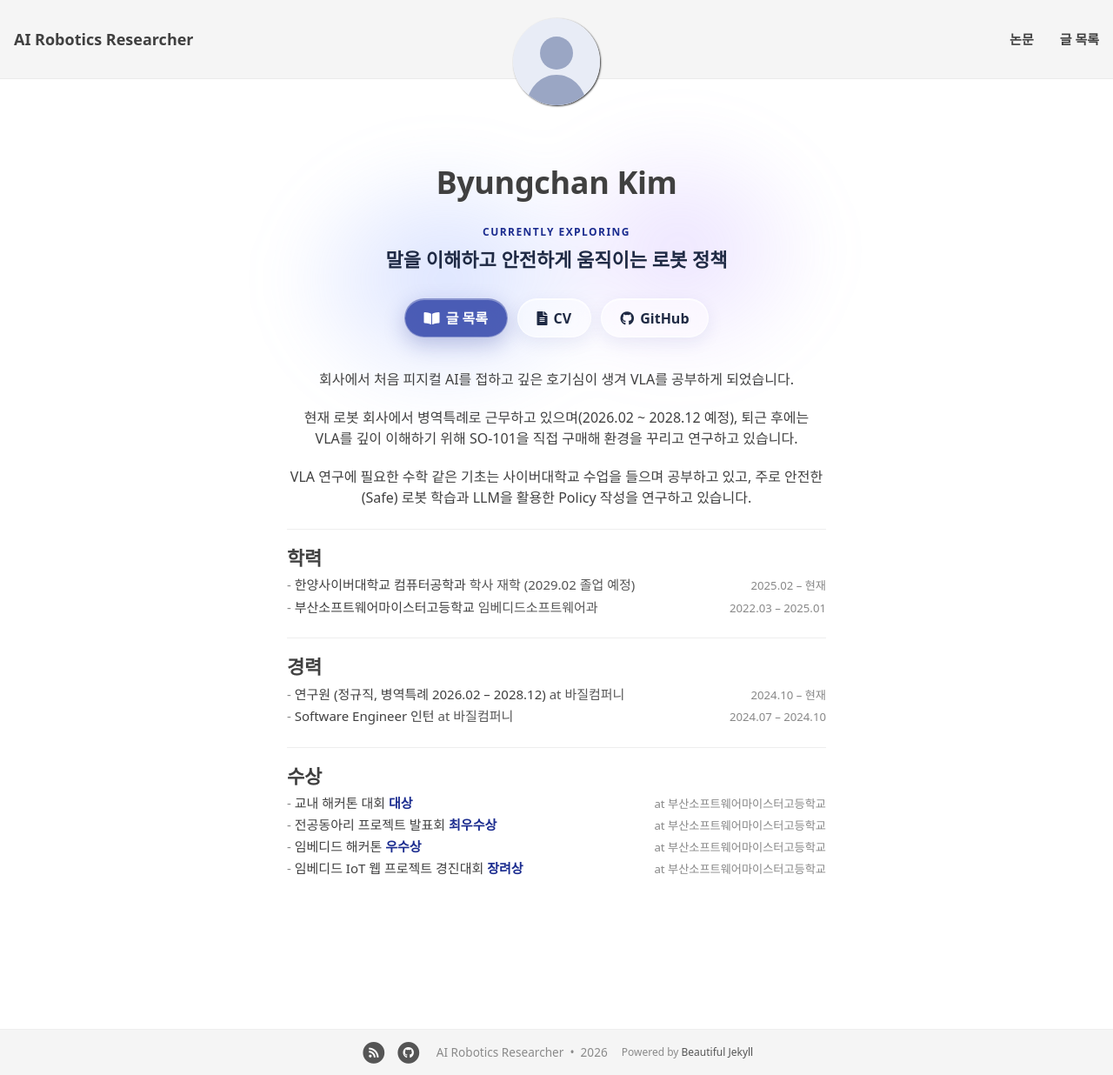
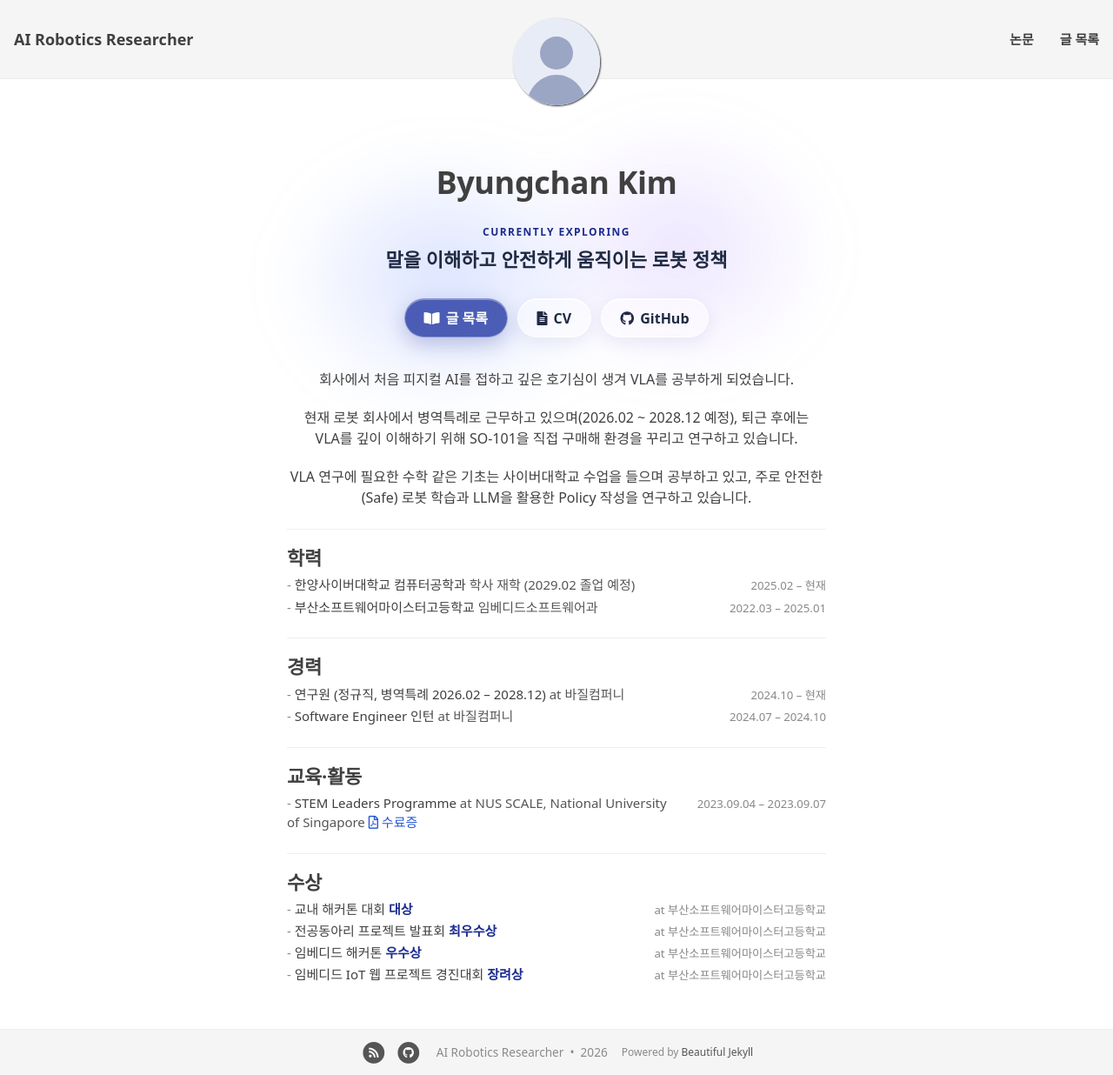
Before and after one commit to chanyee725/chanyee725, a Jekyll site: the page built from index.html, in a window 1280 px wide and 1236 px high. Shown: the whole window at 87% size. Built offline with Jekyll 4.4.1, drawn with Linux system fonts in a browser that asks for light colours; nearby versions of some CDN libraries; some web fonts are replaced; the list of posts is cut into pages by our own code.

Commit message:
docs: add NUS programme and certificate

```diff
--- a/_data/profile.yml
+++ b/_data/profile.yml
@@ -13,7 +13,11 @@ career:
     period: 2024.07 – 2024.10
 
 # activities: 교육·연수·활동. title(이름), org(기관), period(기간), file(수료증 PDF, assets/files/ 기준)
-activities: []
+activities:
+  - title: STEM Leaders Programme
+    org: NUS SCALE, National University of Singapore
+    period: 2023.09.04 – 2023.09.07
+    file: /assets/files/nus-stem-leaders.pdf
 
 # awards: title(대회), prize(상), org(주최), date(연월, 없으면 생략)
 # certifications: title(자격증), org(발급 기관), date(취득 연월)
```
Also changed, not shown: 1 other file.
